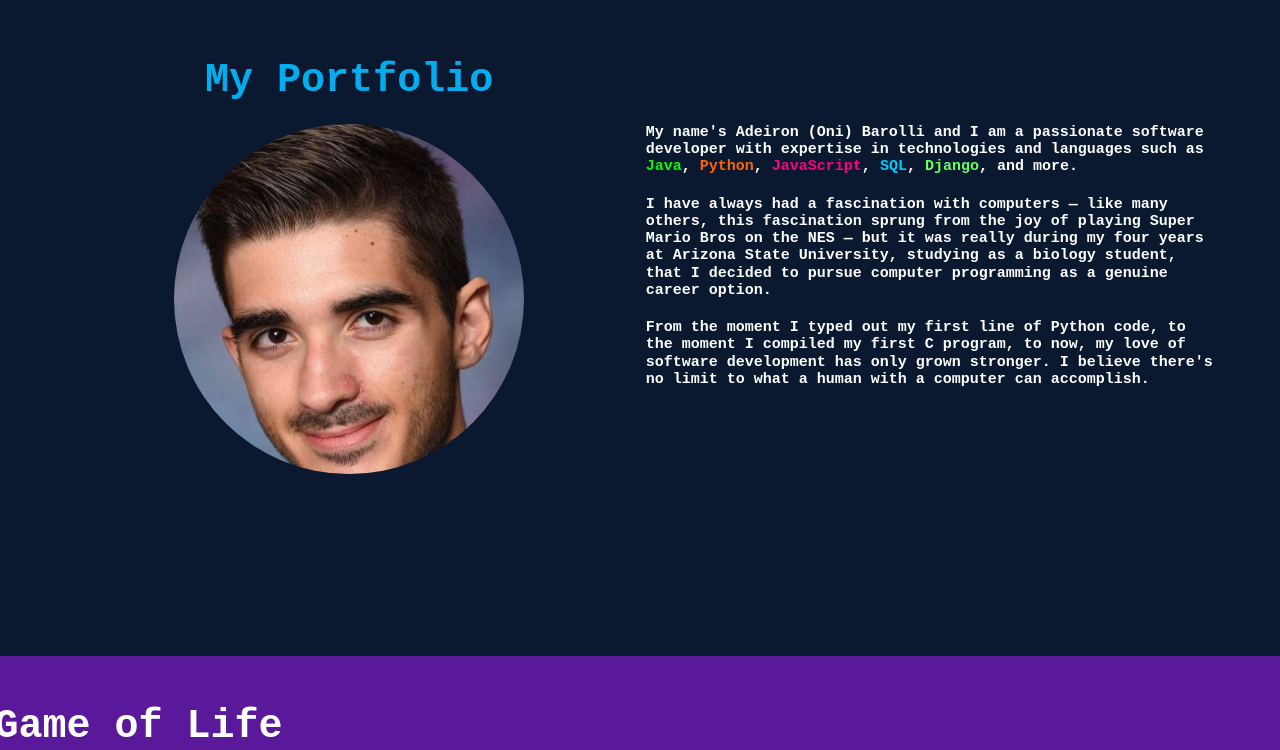
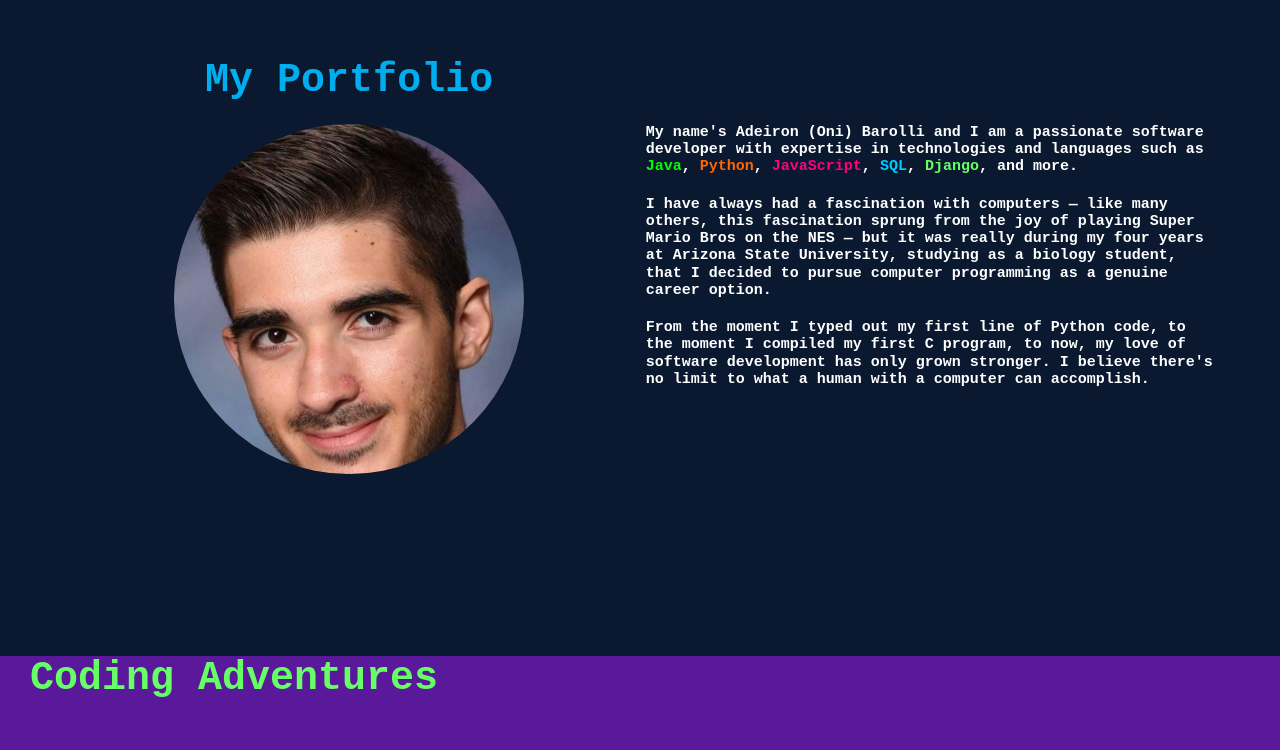
Before and after one commit to abarolli/Portfolio, a React (Vite) app: page / in a window 1280 px wide. Shown: the part 144-894 px from the top of the page. Built offline with nearby package versions, Linux system fonts and the light colour scheme.

Commit message:
Added StickyHeader

```diff
--- a/src/App.tsx
+++ b/src/App.tsx
@@ -1,20 +1,31 @@
-import { CSSProperties, useState } from "react";
+import { useState } from "react";
 
 import "normalize.css";
 import "./index.css";
 
 import WelcomeScreen from "./components/WelcomeScreen";
 import GameOfLifeScreen from "./components/GameOfLifeScreen";
+import StickyHeader from "./components/StickyHeader";
+import Screen from "./components/Screen";
+import colors from "./configs/colors";
 
 function App() {
   return (
     <>
       <WelcomeScreen />
-      <GameOfLifeScreen
-        nRows={window.innerHeight < 700 ? 30 : 40}
-        nCols={window.innerWidth < 1600 ? 50 : 60}
-        cellSize="15px"
-      />
+      <div
+        style={{ position: "relative", backgroundColor: colors.subtleAccents }}
+      >
+        <StickyHeader title="Coding Adventures" color={colors.cyberLime} />
+        <GameOfLifeScreen
+          nRows={window.innerHeight < 700 ? 30 : 40}
+          nCols={window.innerWidth < 1600 ? 50 : 60}
+          cellSize="15px"
+        />
+        <Screen style={{ backgroundColor: colors.darkMatrixGreen }}>
+          Hello
+        </Screen>
+      </div>
     </>
   );
 }
--- /dev/null
+++ b/src/components/StickyHeader.module.css
@@ -0,0 +1,11 @@
+.stickyHeader {
+  position: absolute;
+  z-index: 1;
+  display: inline-block;
+  margin: 0 0 0 30px;
+}
+
+.stickyHeader.sticky {
+  position: sticky;
+  top: 0;
+}
--- /dev/null
+++ b/src/components/StickyHeader.tsx
@@ -0,0 +1,48 @@
+import { useEffect, useRef, useState } from "react";
+
+import styles from "./StickyHeader.module.css";
+
+interface Props {
+  title: string;
+  color?: string;
+}
+
+function StickyHeader({ title, color }: Props) {
+  const [isSticky, setIsSticky] = useState(false);
+  const headerRef = useRef(null);
+  useEffect(() => {
+    const observer = new IntersectionObserver(
+      ([entry]) => {
+        if (entry.isIntersecting) setIsSticky(true);
+        else setIsSticky(false);
+      },
+      {
+        root: null,
+        rootMargin: "0px 0px -100% 0px",
+        threshold: 0,
+      }
+    );
+
+    headerRef.current && observer.observe(headerRef.current);
+
+    return () => {
+      headerRef.current && observer.unobserve(headerRef.current);
+    };
+  }, []);
+
+  return (
+    <>
+      <h1
+        style={{ color }}
+        className={[styles.stickyHeader, isSticky ? styles.sticky : ""].join(
+          " "
+        )}
+        ref={headerRef}
+      >
+        {title}
+      </h1>
+    </>
+  );
+}
+
+export default StickyHeader;
```
